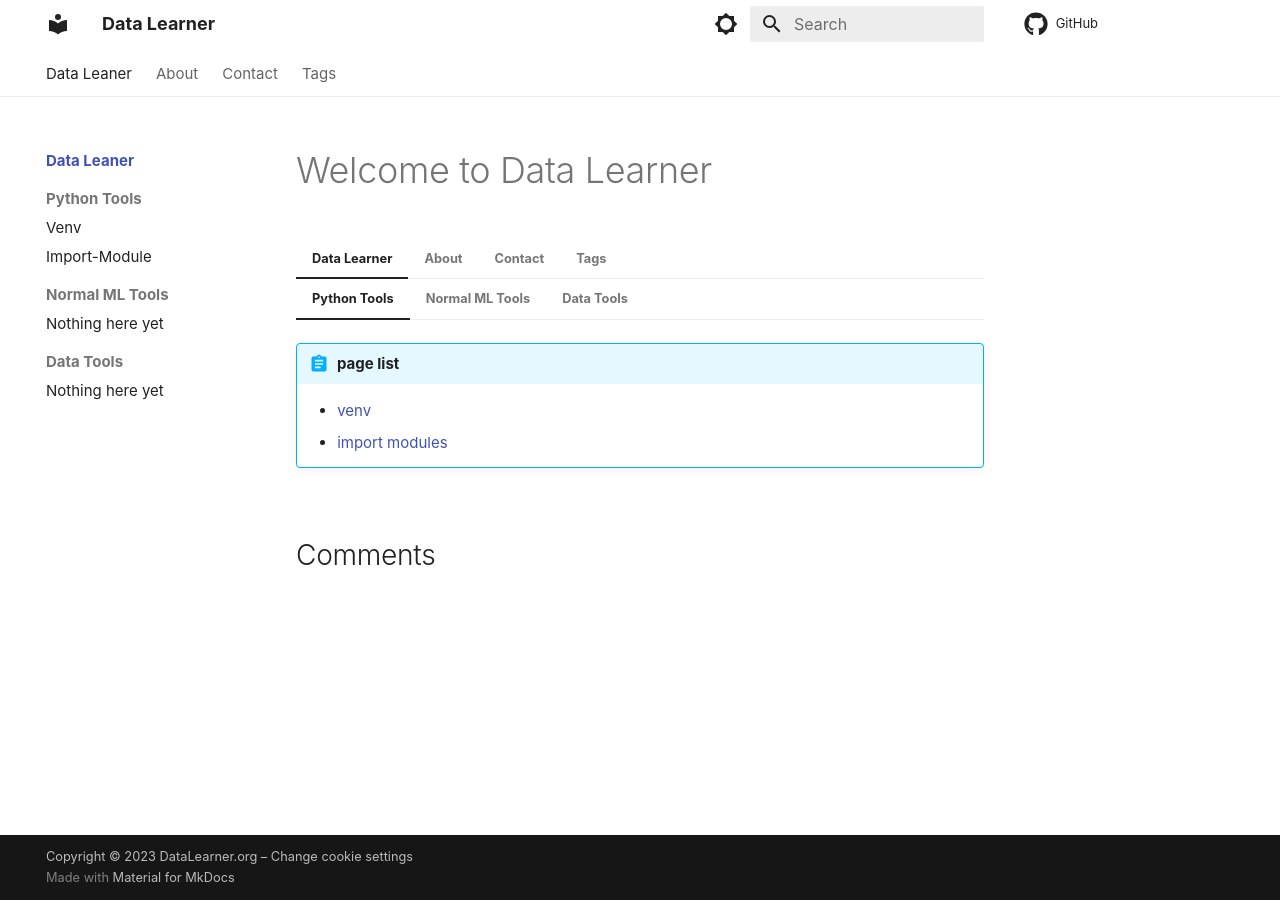
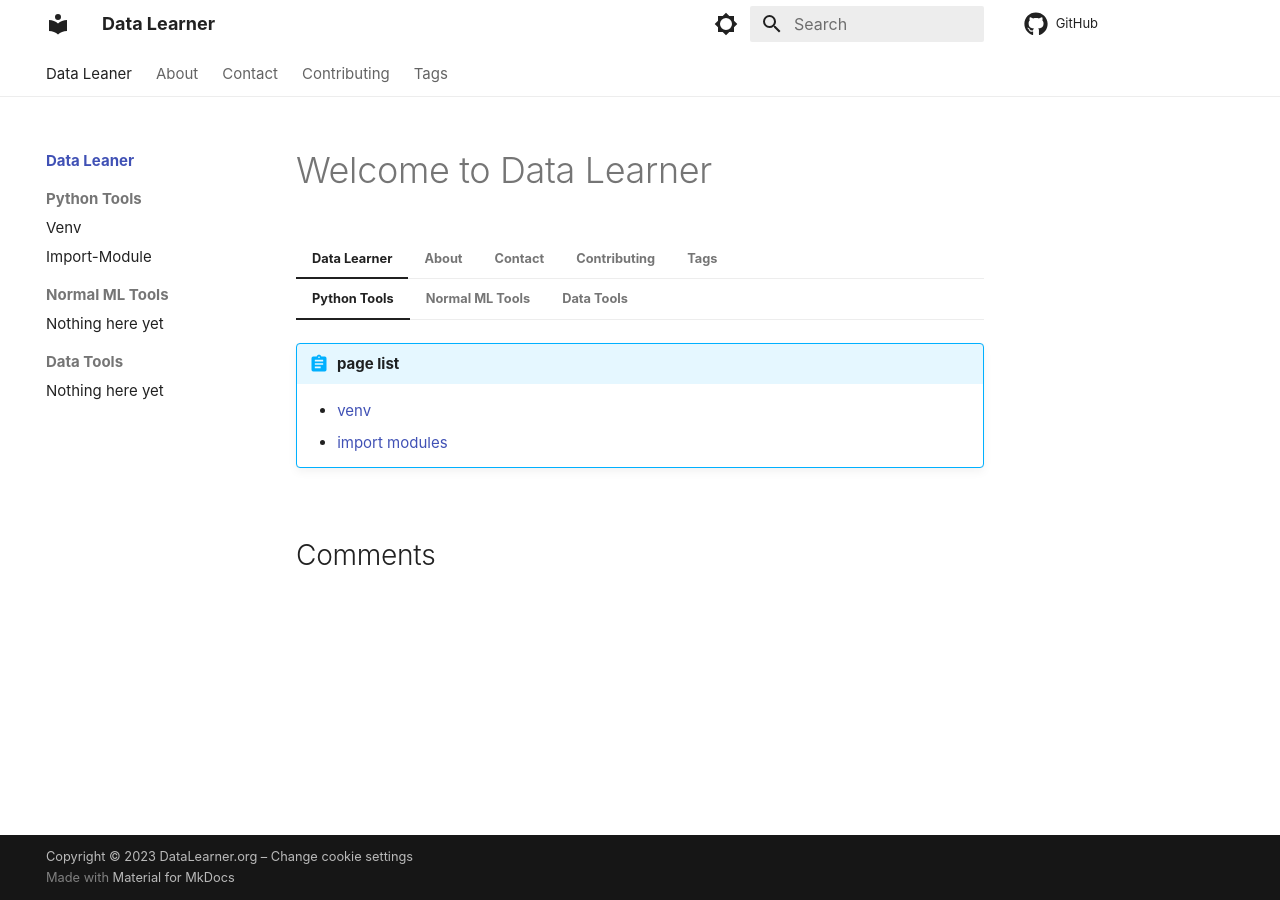
Before and after one commit to DataLearner-org/DataLearner.org, an MkDocs documentation site: the page built from docs/index.md, in a window 1280 px wide. Built offline with MkDocs 1.6.1 and Material for MkDocs 9.7.7, drawn with Linux system fonts in a browser that asks for light colours; some web fonts are replaced; comment, search, counter and statistics services are not loaded.

Commit message:
feat: add contributing

```diff
--- a/docs/index.md
+++ b/docs/index.md
@@ -40,6 +40,12 @@ comments: true
         - [Team](/contact/team)
         - [Links](/contact/links)
 
+=== "Contributing"
+
+    !!! abstract "page list"
+
+        - [Contributing](/Contributing)
+
 === "Tags"
 
     !!! abstract "page list"
--- a/mkdocs.yml
+++ b/mkdocs.yml
@@ -61,6 +61,7 @@ nav:
     - contact/index.md
     - Team: contact/team.md
     - Links: contact/links.md
+  - Contributing: CONTRIBUTING.md
   - Tags: tags.md
 
 extra:
```
Also changed, not shown: docs/CONTRIBUTING.md (added).
